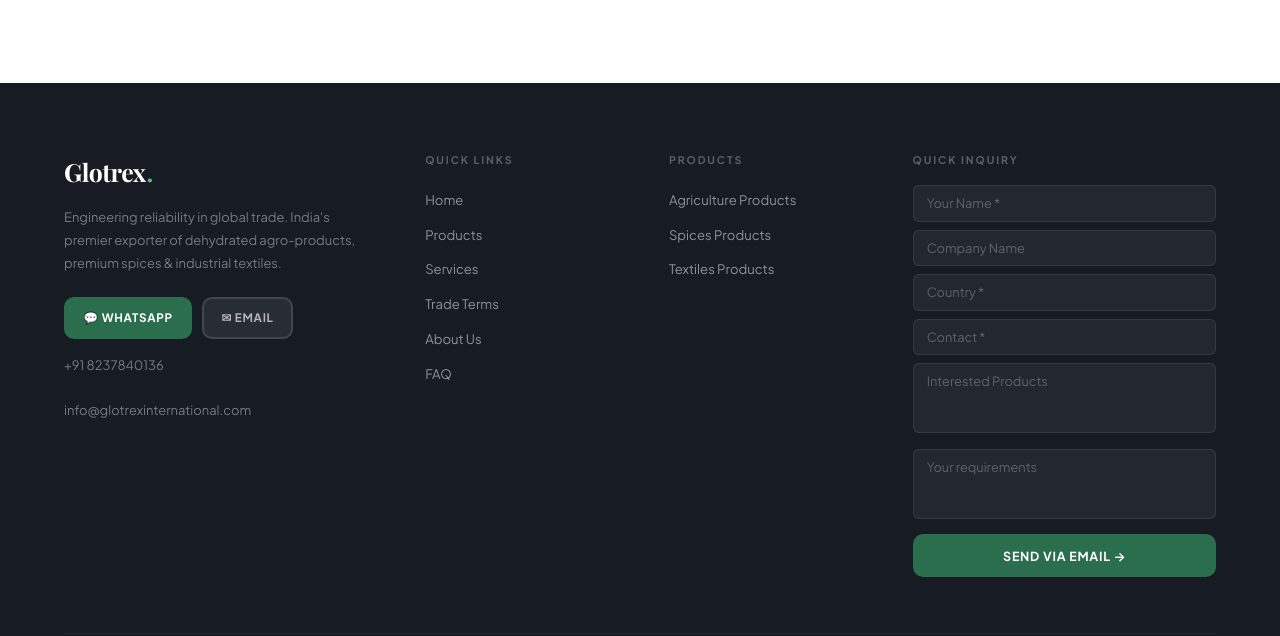
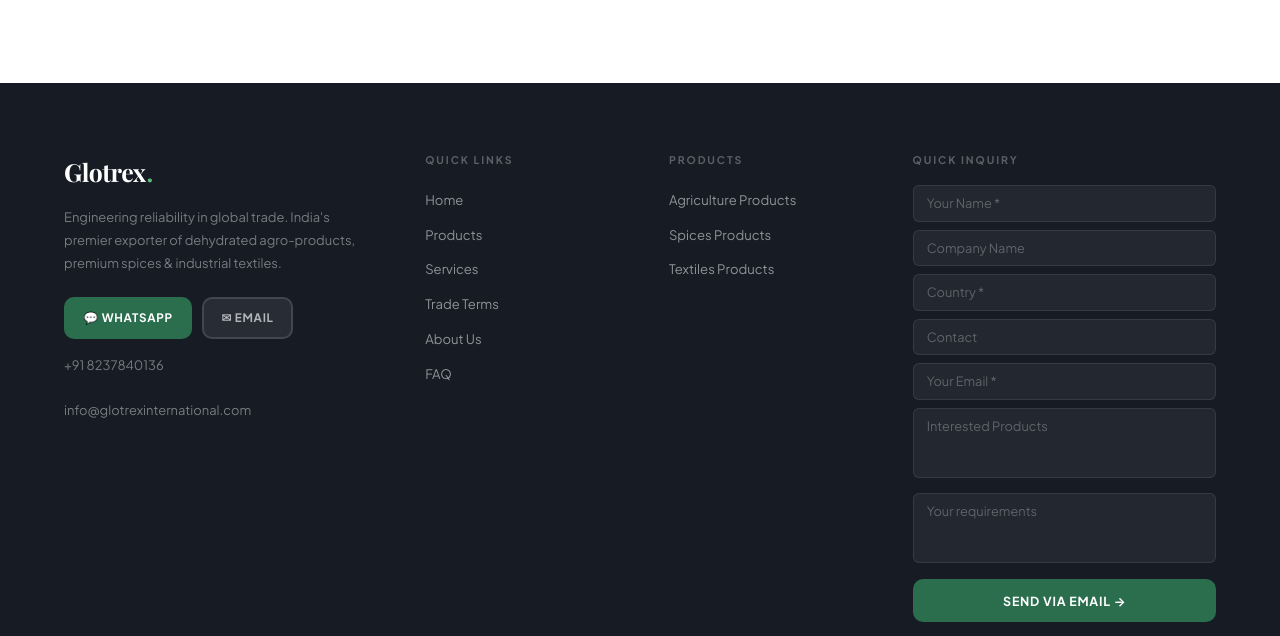
Before and after one commit to glotrexinternational/glotrex-site-v1, a website: page glotrex/about.html in a window 1280 px wide. Shown: the part 3676-4312 px from the top of the page. Drawn offline with nearby package versions, Linux system fonts and the light colour scheme; a web font is replaced by a local one.

Commit message:
Email service added

```diff
--- a/glotrex/about.html
+++ b/glotrex/about.html
@@ -622,7 +622,8 @@
             <input type="text" name="name" placeholder="Your Name *" required />
             <input type="text" name="company" placeholder="Company Name" />
             <input type="text" name="country" placeholder="Country *" required />
-            <input type="tel" name="contact" placeholder="Contact *" required />
+            <input type="tel" name="contact" placeholder="Contact" />
+            <input type="email" name="email" placeholder="Your Email *" required />
             <textarea name="products" placeholder="Interested Products"></textarea>
             <textarea name="message" placeholder="Your requirements"></textarea>
             <button type="submit" class="btn btn-green" style="width:100%;justify-content:center">
```
Also changed, not shown: glotrex/faq.html (+2 -1 lines), glotrex/index.html (+2 -1 lines), glotrex/payment.html (+2 -1 lines), glotrex/products.html (+2 -1 lines), glotrex/services.html (+2 -1 lines), glotrex/worker.js (+6 -7 lines).
